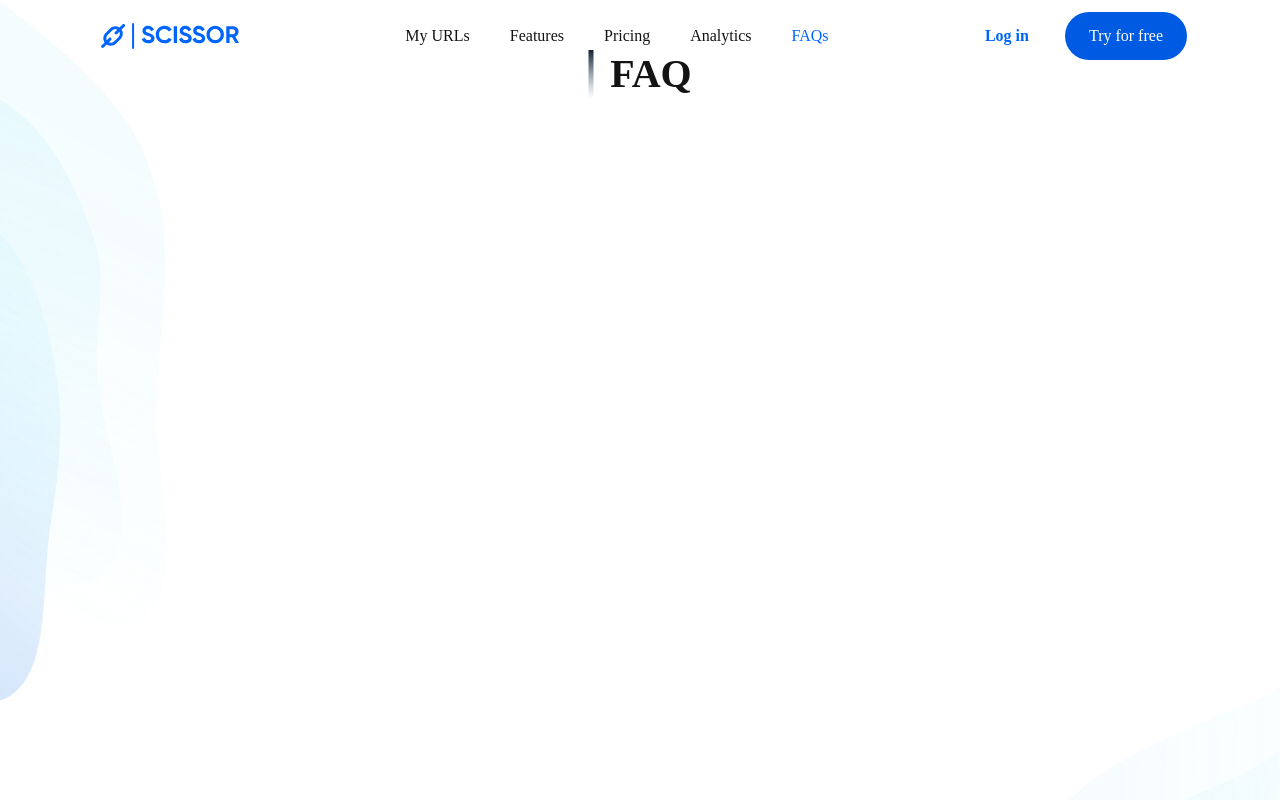
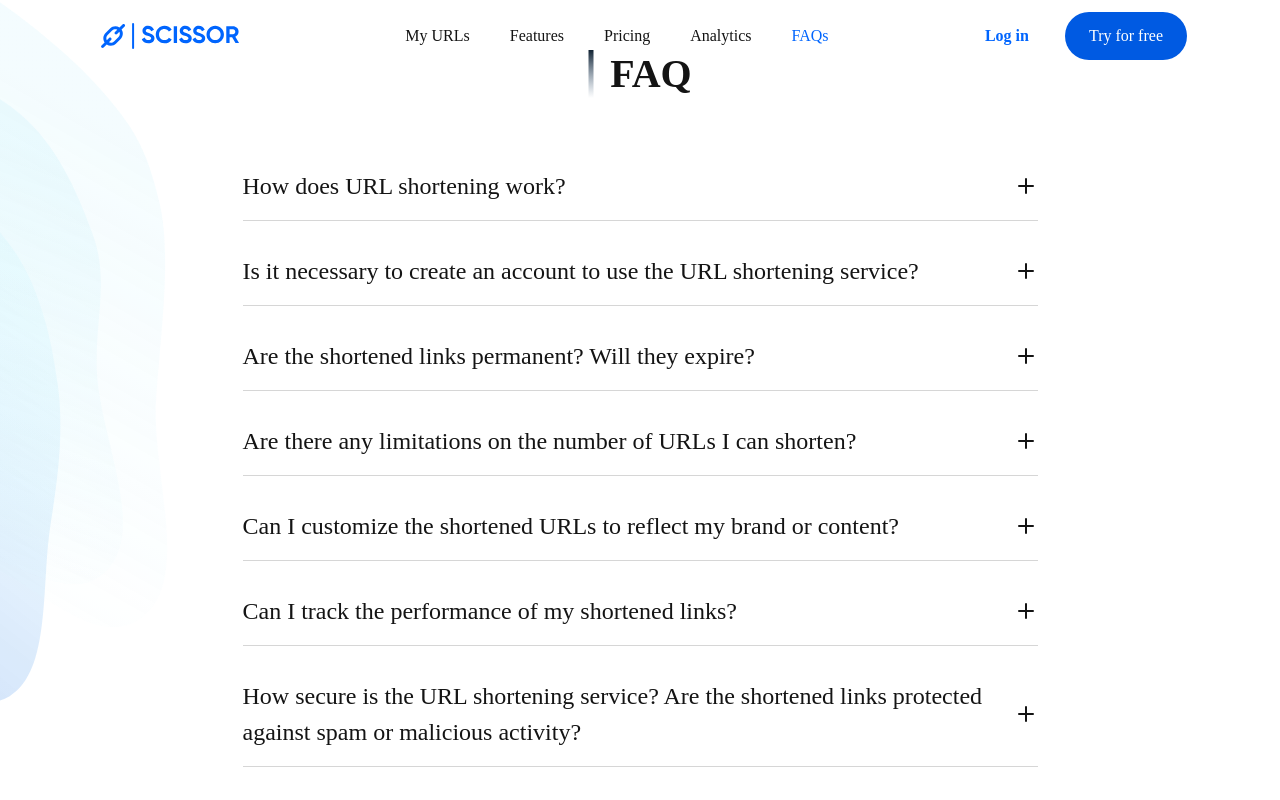
Before and after one commit to Lekanjoy/Scissors-App, a Next.js app: page /faq in a window 1280 px wide. Shown: the top 800 px of the page. Built offline with nearby package versions, Linux system fonts and the light colour scheme.

Commit message:
feat/faq/URLs: built FAQ page and URL page

```diff
--- a/app/faq/page.tsx
+++ b/app/faq/page.tsx
@@ -1,8 +1,11 @@
-import React from 'react'
+import FAQItem from '@/components/faq/faq-item';
+import { faqData } from '@/utils/faq-data';
 
 const FAQ = () => {
+
+
   return (
-    <section className="relative flex items-center flex-col w-full px-8 lg:min-h-[1000px] lg:pt-11 lg:pb-[155px] lg:px-[93px]">
+    <section className="relative text-[#141414] flex items-center justify-center flex-col w-full px-8 lg:min-h-[1000px] lg:pt-11 lg:pb-[155px] lg:px-[93px]">
       <img
         src="/FAQ/right-illust.svg"
         alt=""
@@ -15,7 +18,15 @@ const FAQ = () => {
       />
       <div className="flex lg:gap-x-4">
         <img src="/why/before.svg" alt="" className="" />
-        <h4 className="text-[#141414] font-bold lg:text-[40px]">FAQ</h4>
+        <h4 className="font-semibold lg:text-[40px]">FAQ</h4>
+      </div>
+      <div className="flex flex-col lg:gap-y-8 lg:mt-16">
+        {faqData.map((faq) => {
+          return (
+            <FAQItem faq={faq} key={faq.id} />
+          );
+        })}
+
       </div>
     </section>
   );
--- /dev/null
+++ b/app/myUrls/page.tsx
@@ -0,0 +1,93 @@
+"use client";
+import React, { useState, useEffect } from "react";
+import Link from 'next/link'
+import useAxios from "@/utils/useAxios";
+import { FaTrash, FaCopy } from 'react-icons/fa';
+
+interface MyURLDataProps {
+  id: number;
+  count: number;
+  original_link: string;
+  shortened_link: string;
+}
+  const api = useAxios();
+
+// Delete a Link
+const deleteLink = async (id: number) => {
+  const response = await api.delete(`/links/${id}`);
+  const data = await response.data;
+  console.log(data);
+}
+
+const MyURLs = () => {
+  const [myUrls, setMyUrls] = useState<MyURLDataProps[]>([]);
+
+  const [copiedLink, setCopiedLink] = useState("");
+
+  const copyLink = (link:any) => {
+    navigator.clipboard.writeText(link);
+    setCopiedLink(link);
+  };
+  // List out all links that the user has shortened
+  useEffect(() => {
+    const getAllLinks = async () => {
+      const response = await api.get("/links/");
+      const data = await response.data;
+      setMyUrls(data);
+    //   console.log(myUrls);
+    };
+
+    getAllLinks();
+  }, []);
+
+  return (
+    <div className="w-full flex flex-col min-h-[300px] px-8 lg:px-[93px] lg:mt-[146px]">
+      <div className="flex text-blackVariant pb-2 justify-center bg-white items-center lg:gap-x-4">
+        <img src="/why/before.svg" alt="" className="" />
+        <h4 className="font-semibold lg:text-[40px]">My URLs</h4>
+      </div>
+
+      <table className=" w-full">
+        <thead className="shorten text-white h-16 ">
+          <tr>
+            <th className="border-r-2 ">S/N</th>
+            <th className="border-r-2">Original Link</th>
+            <th className="border-r-2">Shortened Link</th>
+            <th className="border-r-2">Clicks</th>
+            <th className="px-4 border-r-2">Actions</th>
+          </tr>
+        </thead>
+        <tbody className="mt-20">
+          {myUrls.map((url, index) => (
+            <tr key={url.id} className="bg-white border-b-2">
+              <td className="px-4 py-2 border-r-2 ">{index + 1}.</td>
+              <td className="px-4 py-2 border-r-2">{url.original_link}</td>
+              <td className="px-4 py-2 border-r-2">
+                <Link className="text-primaryColor italic :hover:underline" target="_blank" href={url.shortened_link}>{url.shortened_link}</Link>
+              </td>
+              <td className="px-4 py-2 border-r-2">{url.count}</td>
+              <td className="px-4 py-2 border-r-2  flex gap-x-2">
+                <button
+                  className={`bg-primaryColor text-sm text-white font-semibold py-1 px-2 rounded hover:bg-blue-500 ${
+                    copiedLink === url.shortened_link ? "bg-green-700" : ""
+                  }`}
+                  onClick={() => copyLink(url.shortened_link)}
+                >
+                  {copiedLink === url.shortened_link ? "✔" : <FaCopy />}
+                </button>
+                <button
+                  className="bg-red-500 hover:bg-red-700 text-white font-bold py-1 px-2 rounded"
+                  onClick={() => deleteLink(url.id)}
+                >
+                  <FaTrash />
+                </button>
+              </td>
+            </tr>
+          ))}
+        </tbody>
+      </table>
+    </div>
+  );
+};
+
+export default MyURLs;
--- /dev/null
+++ b/components/faq/faq-item/index.tsx
@@ -0,0 +1,48 @@
+"use client";
+import React, { useState } from "react";
+
+interface FAQItemProps {
+    faq: {
+        id: number;
+        question: string;
+        answer: string;
+    };
+}
+
+const FAQItem = ({ faq }: FAQItemProps) => {
+  const [active, setActive] = useState<boolean>(false);
+
+  const toggleAccordion = () => {
+    setActive(!active);
+  };
+
+  return (
+    <div className="border-b border-[#D6D6D6] ease-out duration-300  lg:max-w-[795px] lg:pb-4 ">
+      <div className="flex justify-between items-center lg:gap-x-4">
+        <h5 className=" font-normal  lg:text-[24px] 2xl:text-[32px]">
+          {faq.question}
+        </h5>
+        {!active ? (
+          <img
+            onClick={toggleAccordion}
+            src="/FAQ/plus.svg"
+            alt="Expand icon"
+            className="cursor-pointer z-10"
+          />
+        ) : (
+          <img
+            onClick={toggleAccordion}
+            src="/FAQ/minus.svg"
+            alt="Collapse icon"
+            className="cursor-pointer z-10"
+          />
+        )}
+      </div>
+      {active && (
+        <p className="lg:mt-4 lg:leading-8 lg:text-sm">{faq.answer}</p>
+      )}
+    </div>
+  );
+};
+
+export default FAQItem;
--- a/components/header/index.tsx
+++ b/components/header/index.tsx
@@ -11,7 +11,7 @@ interface NavLinksProps {
 }
 
 const navLinks: NavLinksProps[] = [
-  { title: "My URLs", path: "/" },
+  { title: "My URLs", path: "/myUrls" },
   { title: "Features", path: "/features" },
   { title: "Pricing", path: "/pricing" },
   { title: "Analytics ", path: "/analytics" },
@@ -20,7 +20,6 @@ const navLinks: NavLinksProps[] = [
 
 const Header = () => {
   const pathname = usePathname();
-
   const [scrollPosition, setScrollPosition] = useState(0);
 
   useEffect(() => {
--- /dev/null
+++ b/components/myURLsItem/index.tsx
@@ -0,0 +1,13 @@
+import React from 'react'
+
+const MyURLsItem = () => {
+
+  return (
+    <div>
+        <div className="flex">
+        </div>
+        </div>
+  )
+}
+
+export default MyURLsItem
--- a/package.json
+++ b/package.json
@@ -22,6 +22,7 @@
     "postcss": "8.4.24",
     "react": "18.2.0",
     "react-dom": "18.2.0",
+    "react-icons": "^4.9.0",
     "tailwindcss": "3.3.2",
     "typescript": "5.1.3"
   }
--- /dev/null
+++ b/utils/faq-data/index.ts
@@ -0,0 +1,64 @@
+
+export interface FAQDataProps {
+    id: number;
+    question: string;
+    answer: string;
+}
+
+
+
+export const faqData: FAQDataProps[] = [
+    {
+        id: 1,
+        question: 'How does URL shortening work?',
+        answer: 'URL shortening works by taking a long URL and creating a shorter, condensed version that redirects to the original URL. When a user clicks on the shortened link, they are redirected to the intended destination.'
+    },
+    {
+        id: 2,
+        question: 'Is it necessary to create an account to use the URL shortening service?',
+        answer: 'Yes, you need to create an account to use the URL shortening service. This is to ensure that you can keep track of your shortened links and access them at any time.'
+    },
+
+    {
+        id: 3,
+        question: 'Are the shortened links permanent? Will they expire?',
+        answer: 'The shortened links are permanent and will not expire. However, if you delete your account, all of your shortened links will be deleted as well.'
+    },
+
+    {
+        id: 4,
+        question: 'Are there any limitations on the number of URLs I can shorten?',
+        answer: 'There are no limitations on the number of URLs you can shorten. You can shorten as many URLs as you want.'
+    },
+
+    {
+        id: 5,
+        question: 'Can I customize the shortened URLs to reflect my brand or content?',
+        answer: 'Yes, you can customize the shortened URLs to reflect your brand or content. You can choose a custom domain name and create a custom URL for each link.'
+    },
+
+    {
+        id: 6,
+        question: 'Can I track the performance of my shortened links?',
+        answer: 'Yes, you can track the performance of your shortened links. You can see how many times each link has been clicked and where the clicks are coming from.'
+    },
+
+    {
+        id: 7,
+        question: 'How secure is the URL shortening service? Are the shortened links protected against spam or malicious activity?',
+        answer: 'The URL shortening service is very secure and the shortened links are protected against spam or malicious activity. The links are encrypted and can only be accessed by the person who created them.'
+    },
+
+    {
+        id: 8,
+        question: 'What is a QR code and what can it do?',
+        answer: 'A QR code is a type of barcode that can be scanned with a smartphone camera. It can contain information such as a URL, contact information, or a text message.'
+    },
+
+    {
+        id: 9,
+        question: 'Is there an API available for integrating the URL shortening service into my own applications or websites?',
+        answer: 'Yes, there is an API available for integrating the URL shortening service into your own applications or websites. You can find more information about the API on the developer page.'
+    },
+
+]
```
Also changed, not shown: components/shortener-form/index.tsx (+0 -8 lines), 1 other file (tests, documents, lock files or other folders).
